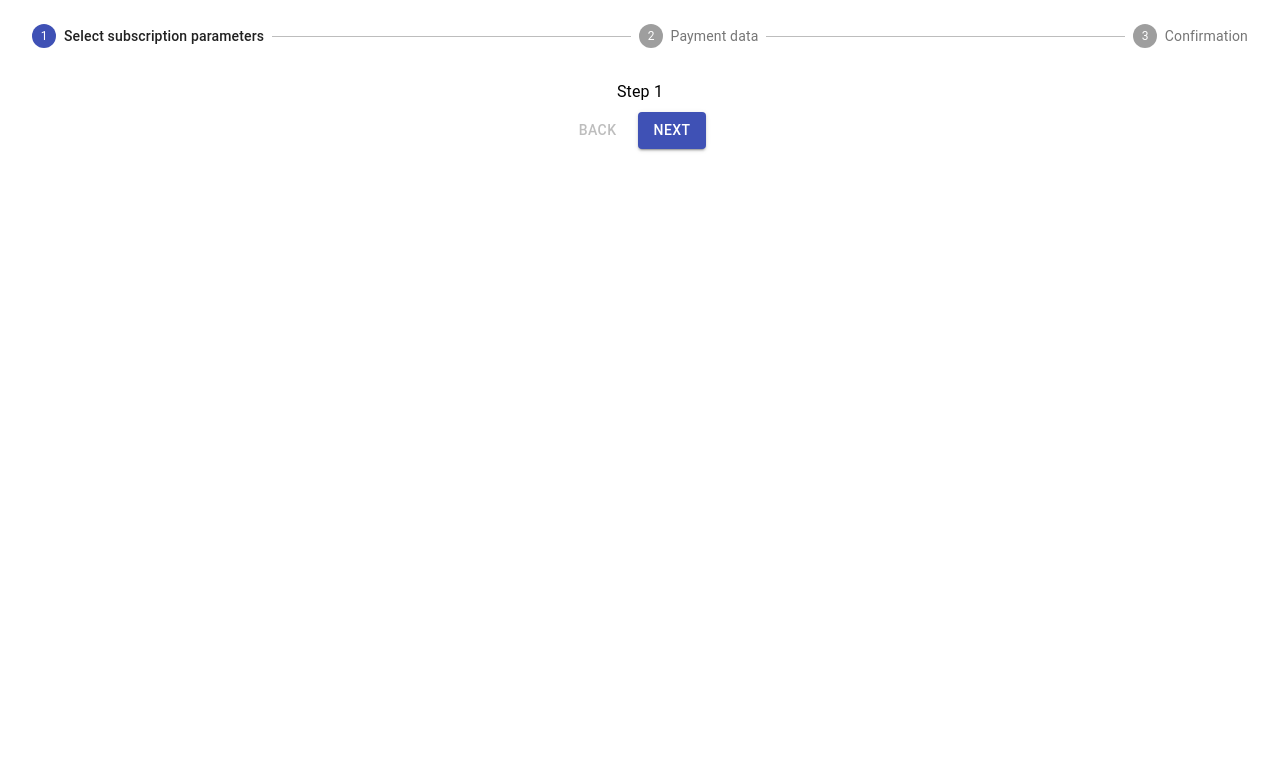
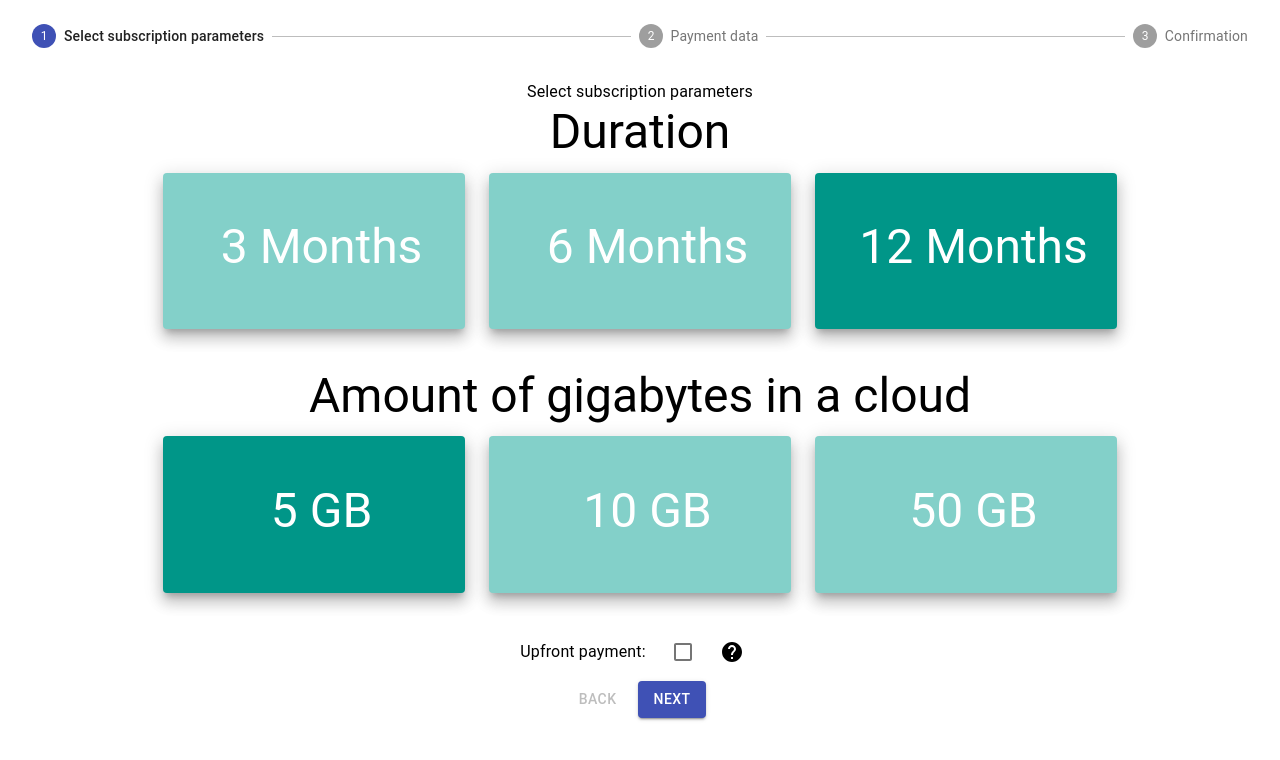
Before and after one commit to nikossoftwaredev/qdrant-interview, a React (Create React App) app: page / in a window 1280 px wide. Shown: the top 760 px of the page. Built offline with nearby package versions, Linux system fonts and the light colour scheme; no server answers.

Commit message:
added first step

```diff
--- a/package.json
+++ b/package.json
@@ -16,6 +16,7 @@
     "react-redux": "^7.2.4",
     "react-router-dom": "^5.2.0",
     "react-scripts": "4.0.3",
+    "styled-components": "^5.3.0",
     "web-vitals": "^1.1.2"
   },
   "scripts": {
--- /dev/null
+++ b/src/components/SubsciptionCard.js
@@ -0,0 +1,25 @@
+import { CardContent, Grid, Typography } from "@material-ui/core";
+import React from "react";
+import { BodyWithPadding, StyledCard } from "../styles/genericStyles";
+
+const SubscriptionCard = ({ text, value, selectedValue, setSelectedValue }) => {
+  return (
+    <Grid item xs={3}>
+      <StyledCard
+        elevation={10}
+        selected={selectedValue === value}
+        onClick={() => setSelectedValue(value)}
+      >
+        <BodyWithPadding padding="10% 0% 10% 5%">
+          <CardContent>
+            <Typography variant="h3" style={{ color: "white" }} component="p">
+              {`${value} ${text}`}
+            </Typography>
+          </CardContent>
+        </BodyWithPadding>
+      </StyledCard>
+    </Grid>
+  );
+};
+
+export default SubscriptionCard;
--- /dev/null
+++ b/src/components/SubscriptionCardList.js
@@ -0,0 +1,26 @@
+import { Grid, Typography } from "@material-ui/core";
+import React, { useState } from "react";
+import SubscriptionCard from "./SubsciptionCard";
+
+const SubscriptionCardList = ({ cards }) => {
+  const [selectedValue, setSelectedValue] = useState(cards.defaultValue);
+  return (
+    <div style={{ marginBottom: "3%" }}>
+      <Typography style={{ marginBottom: "1%" }} variant="h3" align="center">
+        {cards.title}
+      </Typography>
+      <Grid spacing={3} container justify="center" align="center">
+        {cards.values.map((value) => (
+          <SubscriptionCard
+            text={cards.text}
+            value={value}
+            selectedValue={selectedValue}
+            setSelectedValue={setSelectedValue}
+          />
+        ))}
+      </Grid>
+    </div>
+  );
+};
+
+export default SubscriptionCardList;
--- /dev/null
+++ b/src/components/UpfrontPayment.js
@@ -0,0 +1,28 @@
+import React, { useState } from "react";
+import { Checkbox, Tooltip, Typography } from "@material-ui/core";
+import HelpIcon from "@material-ui/icons/Help";
+import { Space } from "../styles/genericStyles";
+
+const UpfrontPayment = () => {
+  const [checked, setChecked] = useState(false);
+  const handleChange = (event) => {
+    setChecked(event.target.checked);
+  };
+
+  return (
+    <Space>
+      <Typography>Upfront payment:</Typography>
+      <Checkbox
+        checked={checked}
+        onChange={handleChange}
+        name="checkedB"
+        color="primary"
+      />
+      <Tooltip placement="top" title="10% discount">
+        <HelpIcon />
+      </Tooltip>
+    </Space>
+  );
+};
+
+export default UpfrontPayment;
--- a/src/components/steps/Step1.js
+++ b/src/components/steps/Step1.js
@@ -1,7 +1,30 @@
 import React from "react";
+import { Typography } from "@material-ui/core";
+import SubscriptionCardList from "../SubscriptionCardList";
+import UpfrontPayment from "../UpfrontPayment";
+
+const duration = {
+  title: "Duration",
+  text: "Months",
+  defaultValue: 12,
+  values: [3, 6, 12],
+};
+const gigabyte = {
+  title: "Amount of gigabytes in a cloud",
+  text: "GB",
+  defaultValue: 5,
+  values: [5, 10, 50],
+};
 
 const Step1 = () => {
-  return <div>Step 1</div>;
+  return (
+    <div>
+      <Typography>Select subscription parameters</Typography>
+      <SubscriptionCardList cards={duration} />
+      <SubscriptionCardList cards={gigabyte} />
+      <UpfrontPayment />
+    </div>
+  );
 };
 
 export default Step1;
--- /dev/null
+++ b/src/styles/colors.js
@@ -0,0 +1,15 @@
+const colors = {
+  green: "#30af90",
+  red: "#FB3954",
+  blue: "#65C9FF",
+  black: "#4a4e4d",
+  cyanDark: "#0e9aa7",
+  cyan: "#3da4ab",
+  yellow: "#f6cd61",
+  orange: "#fe8a71",
+  selected: "#009688",
+  hover: "#35a79c",
+  default: "#83d0c9",
+};
+
+export default colors;
--- /dev/null
+++ b/src/styles/genericStyles.js
@@ -0,0 +1,41 @@
+import { Card } from "@material-ui/core";
+import styled from "styled-components";
+import colors from "./colors";
+
+export const Space = styled.div`
+  display: flex;
+  align-items: center;
+  justify-content: center;
+  flex-wrap: wrap;
+
+  & > * {
+    margin-right: 16px;
+  }
+`;
+
+export const StyledCard = styled(Card)`
+  background-color: ${(props) =>
+    props.selected ? colors.selected : colors.default};
+
+  &:hover {
+    background-color: ${(props) =>
+      props.selected ? colors.selected : colors.hover};
+  }
+`;
+export const BackgroundImageDiv = styled.div`
+  color: white;
+  height: 100%;
+  background-image: ${(props) => props.src};
+  background-position: center center;
+  background-size: cover;
+  background-repeat: no-repeat;
+`;
+
+export const ContainerDiv = styled.div`
+  padding-top: 64px;
+  height: 100%;
+`;
+
+export const BodyWithPadding = styled.div`
+  padding: ${(props) => props.padding};
+`;
```
Also changed, not shown: 1 other file (tests, documents, lock files or other folders).
